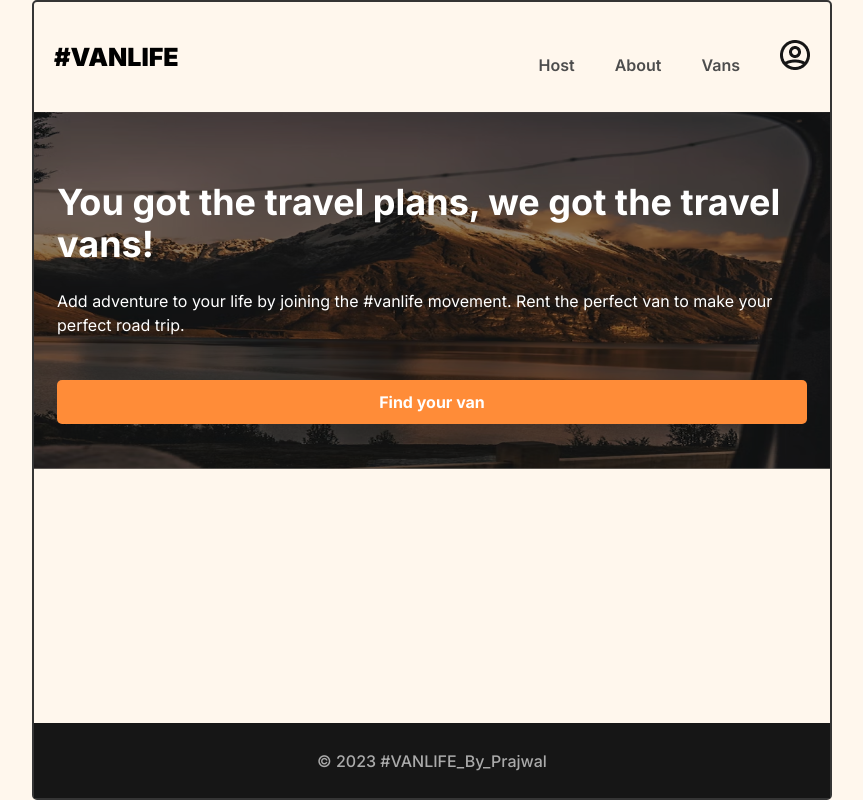
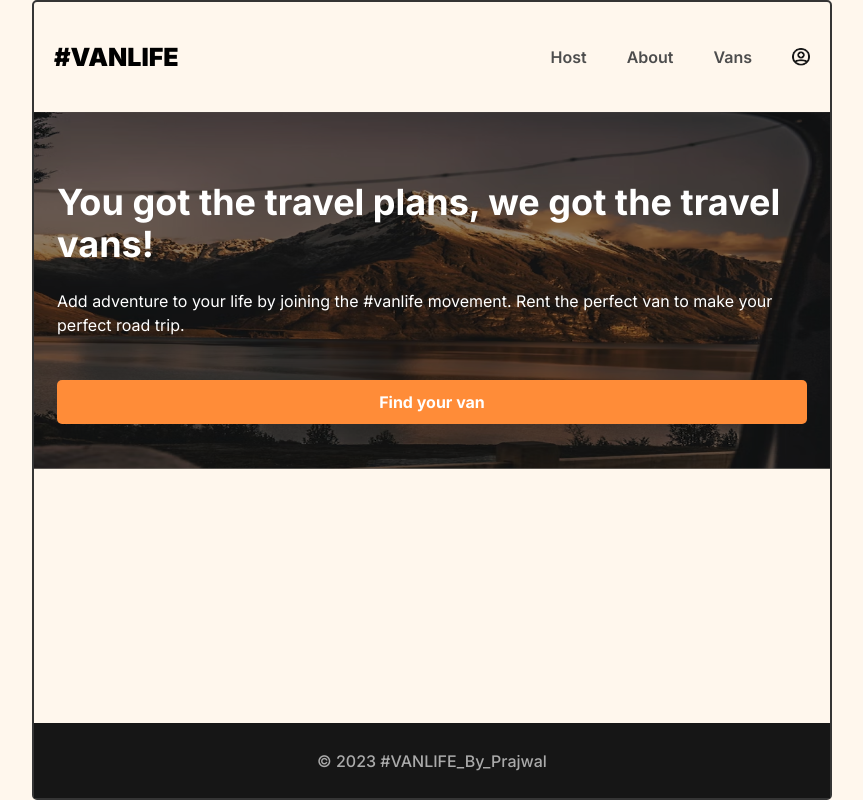
Before and after one commit to prajwl-dh/van-rental-app, a React (Vite) app: page / in a window 1280 px wide. Shown: the whole page, without its empty margins (208-1071 px from the left). Built offline with nearby package versions, Linux system fonts and the light colour scheme; what miragejs would draw is missing.

Commit message:
fixed styling for some components

```diff
--- a/index.css
+++ b/index.css
@@ -49,6 +49,20 @@ header a {
 header a:hover {
     color: #161616;
     text-decoration: underline;
+}
+
+header .login-icon {
+    height: 18px;
+    width: 18px;
+}
+
+header .login-link {
+    display: inline-flex;
+    align-items: center;
+}
+
+nav {
+    display: flex;
 }
 
 main {
```
